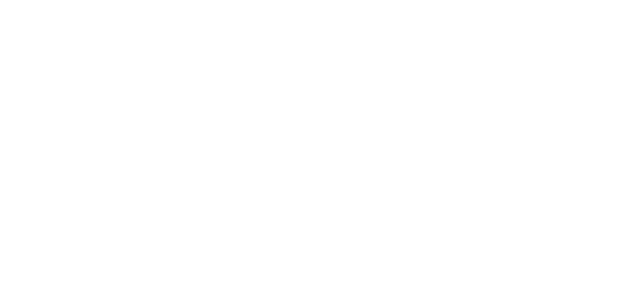
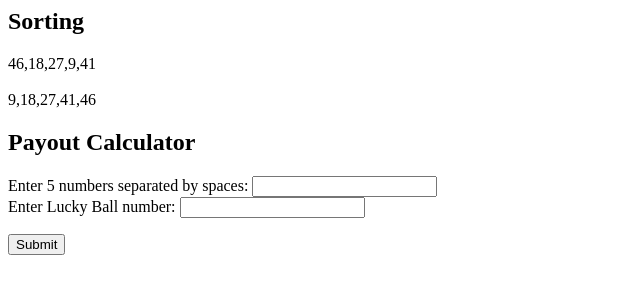
Before and after one commit to trish234/comp20-hw6, a plain HTML site: page index.html in a window 1280 px wide. Shown: the whole page, without its empty margins (0-640 px from the left). Drawn offline with Linux system fonts and the light colour scheme.

Commit message:
fixed sorting

```diff
--- a/index.html
+++ b/index.html
@@ -3,8 +3,18 @@
 <head>
   <title>Mass Lottery</title>
   <script type="text/javascript" src="lottery.js"></script>
-<body>
+<body onload="secretNums()">
+  <h2> Sorting </h2>
+  <div id="unsortedNums"></div> <br />
+  <div id ="sortedNums"></div>
+  <h2> Payout Calculator </h2>
   <form>
+    <label>Enter 5 numbers separated by spaces: </label>
+    <input id ="userFiveNums" type="text"></input> <br />
+    <label>Enter Lucky Ball number: </label>
+    <input id ="userLucky" type="text"></input> <br />
   </form>
+    <button onclick="playLottery()">Submit</button>
+  <div id="resultDisplay"></div>
 </body>
 </html>
--- a/lottery.js
+++ b/lottery.js
@@ -1,14 +1,47 @@
+
 function sort_array(array){
+  for (var i = 0; i < array.length; i++){
+    for (var j = i; j < array.length; j++){
+      if (array[i] > array[j]){
+        temp = array[i];
+        array[i] = array[j];
+        array[j] = temp;
+      }
+    }
+  }
   return array;
 }
+function secretNums(){
   const LOTTERY_RANGE = 48;
   const LUCKY_RANGE = 18;
   let numbers = [];
+  var lucky;
   for (var i = 0; i < 5; i++){
       var randomNum = Math.random();
       numbers.push(Math.round(randomNum * LOTTERY_RANGE));
   }
-numbers.push(Math.round(randomNum * LUCKY_RANGE));
-console.log(numbers);
+  document.getElementById("unsortedNums").innerHTML = numbers;
+  lucky = Math.round(randomNum * LUCKY_RANGE);
   numbers = sort_array(numbers);
-console.log(numbers);
+  document.getElementById("sortedNums").innerHTML = numbers;
+  return numbers;
+}
+function extractInts(str){
+  var ints = str.split(" ");
+  for (var i = 0; i < ints.length; i++){
+    ints[i] = Math.floor(ints[i]);
+  }
+  return ints;
+}
+function playLottery(){
+  var fivePick = document.getElementById('userFiveNums').value;
+  fivePick = extractInts(fivePick);
+  fivePick = sort_array(fivePick);
+  var luckyPick = document.getElementById('userLucky').value;
+
+  if (fivePick == numbers){
+    document.getElementById('resultDisplay').innerHTML = "Win";
+  } else {
+    document.getElementById('resultDisplay').innerHTML = "Lose";
+  }
+}
```
Lines whose indentation alone changed are shown as unchanged.
